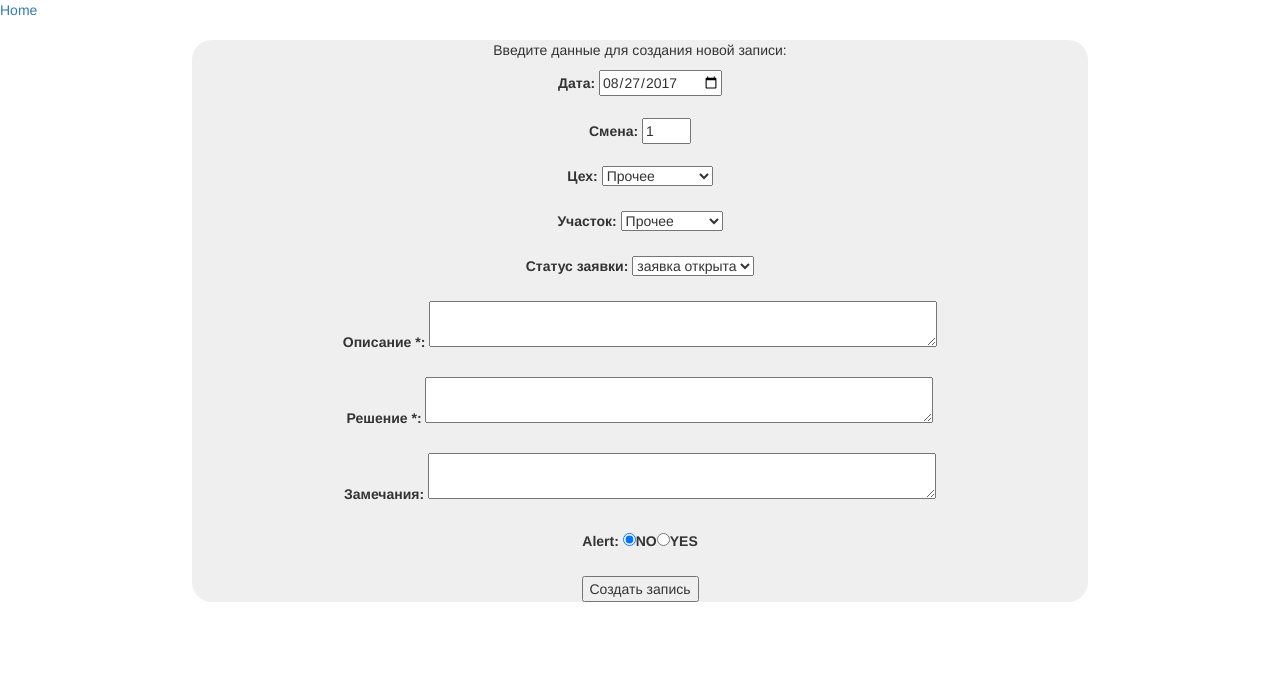
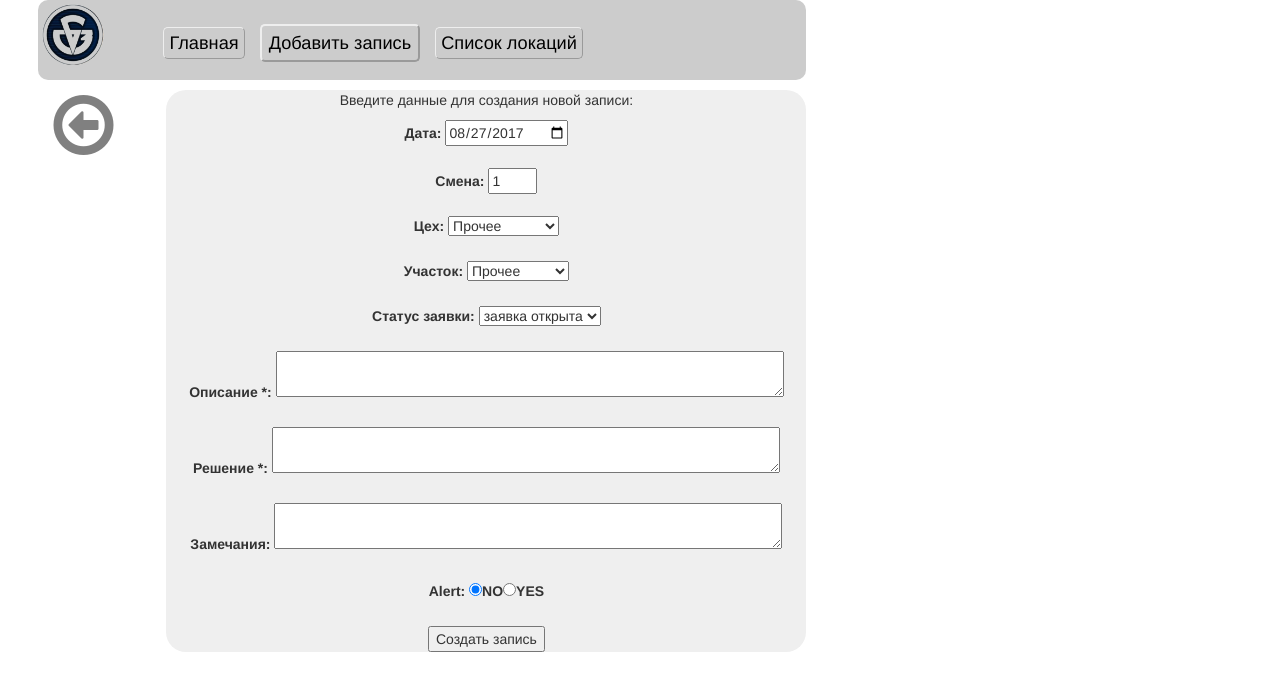
Before and after one commit to Fogelion/BSZ, a PHP site: page /edit_record.php in a window 1280 px wide. Shown: the top 691 px of the page. Run offline with PHP 8.4, Linux system fonts and the light colour scheme; data comes from the database, SQL or seed files in the repository; some libraries are stand-ins or nearby versions.

Commit message:
header all + edit_rec 1

```diff
--- a/css/style.css
+++ b/css/style.css
@@ -27,10 +27,18 @@
   background-color: #fff;
 }
 #records_body {
+  margin: 10px auto 10px 3%;
+  width: 60%;
+}
+.fa-arrow-circle-o-left{
+  color: grey;
+}
+.back_white{
+  background-color: #fff;
+}
+.back_grey{
   background-color: #EFEFEF;
-  width: 70%;
   text-align: center;
-  margin: auto;
   border-radius: 20px;
 }
 
--- a/edit_record.php
+++ b/edit_record.php
@@ -1,7 +1,3 @@
-<a href="index.php">Home</a> <br> <br>
-<link rel="stylesheet" type="text/css" href="css/style.css">
-<link rel="stylesheet" type="text/css" href="https://maxcdn.bootstrapcdn.com/bootstrap/3.3.7/css/bootstrap.min.css">
-<link rel="stylesheet" href="http://maxcdn.bootstrapcdn.com/font-awesome/4.7.0/css/font-awesome.min.css">
 
 <?php
 	spl_autoload_register(function($class) {
@@ -85,7 +81,8 @@
 		$num_rec = $_GET['num_rec'];
 		$greeting = "Редактирование записи №".$num_rec.":";
 		$submit_val = "Обновить запись";
-		$title_val = "Редактирование записей";
+		$title_val = "Редактировать запись";
+		$header_active = '';
 	} else {
 		$time = date('Y-m-d');
 		$shift = 1;
@@ -93,14 +90,42 @@
 		$alert = 0;
 		$greeting = "Введите данные для создания новой записи:";
 		$submit_val = "Создать запись";
-		$title_val = "Создание записей";
+		$title_val = "Добавить запись";
+		$header_active = 'class="header_active"';
 	}
+?>
 
 
-?>
+
+
+<!DOCTYPE html>
+<html lang="ru">
+<head>
+	<meta charset="UTF-8">
 	<title><?php echo $title_val; ?></title>
+	<link rel="stylesheet" type="text/css" href="css/style.css">
+	<link rel="stylesheet" type="text/css" href="https://maxcdn.bootstrapcdn.com/bootstrap/3.3.7/css/bootstrap.min.css">
+	<link rel="stylesheet" type="text/css" href="https://maxcdn.bootstrapcdn.com/font-awesome/4.7.0/css/font-awesome.min.css">
+</head>
+<body>
+	<header>
+		<a href="index.php"><img class="logo" src="img/Begitsky_steel_plant.png"></a>
+		<nav class="navigation">
+			<ul>
+				<li><a href="index.php">Главная</a></li>
+				<li <?php echo $header_active; ?> ><a href="edit_record.php">Добавить запись</a></li>
+				<li><a href="shops&locs_list.php">Список локаций</a></li>
+			</ul>
+		</nav>
+	</header>
+
 <body id="edit_rec_body">
-<div id="records_body">
+<main>
+	<div class="container" id="records_body">
+		<div class="row">
+			<div class="col-lg-2 back_white"><a href="index.php"><i class="fa fa-arrow-circle-o-left fa-5x"></i></a>
+			</div>
+			<div class="col-lg-10 back_grey">
 					<form  name="add_record" action="<?php $_SERVER['PHP_SELF'] ?>" method="POST">
 
 					<p><?php echo $greeting; ?></p>
@@ -152,9 +177,12 @@
 						<input type="submit" name="submit" id="submit" value="<?php echo $submit_val; ?>">
 					</form>
 			</div>
-
+		</div>
+	</div>
+</main>
 
 
 <script src="https://ajax.googleapis.com/ajax/libs/jquery/3.1.1/jquery.min.js"></script>
 <script src="js/scripts.js"></script>
 </body>
+</html>
--- a/index.php
+++ b/index.php
@@ -209,6 +209,7 @@
 	$index_main->Db_start();
 
 ?>
+
 	<script src="https://ajax.googleapis.com/ajax/libs/jquery/3.1.1/jquery.min.js"></script>
 	<script src="js/scripts.js"></script>
 </body>
```
Also changed, not shown: shops&locs_list.php (+28 -4 lines), view_s_l.php (+51 -24 lines). Lines whose indentation alone changed are shown as unchanged.
